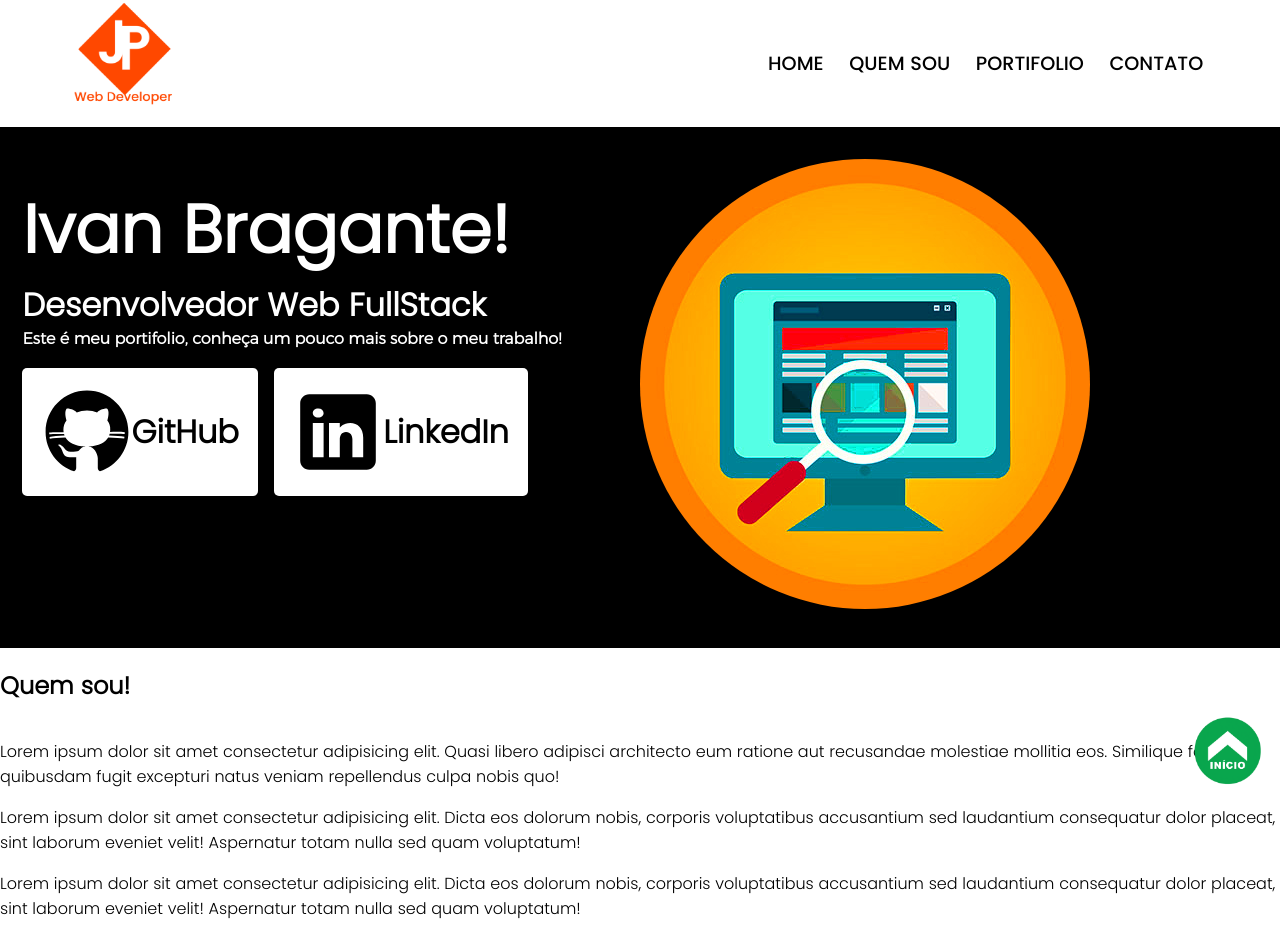
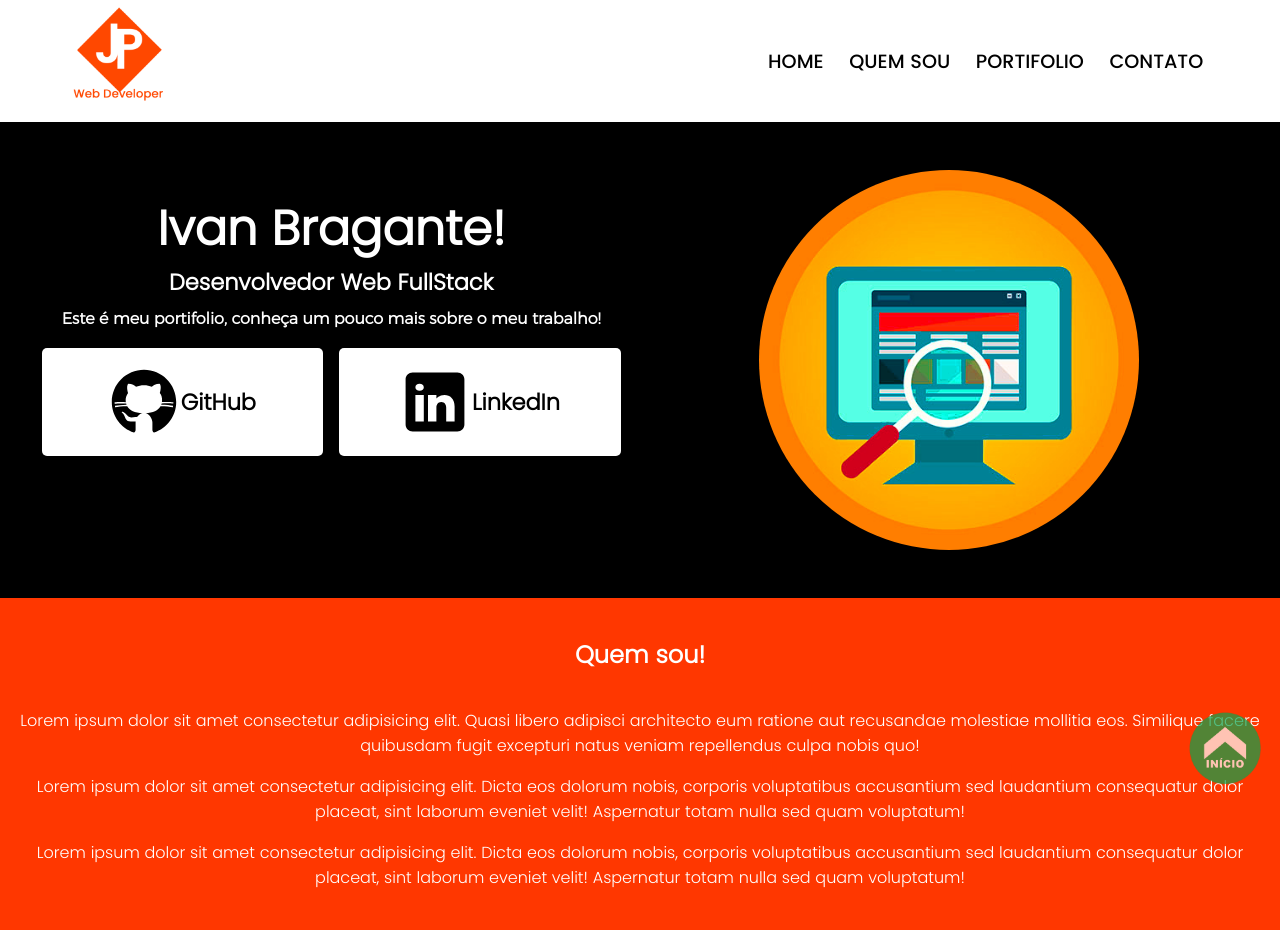
Before and after one commit to ivanbragante/CursoReactPresencial, a React (Create React App) app in the folder projeto_4/portifolio_jp/: page / in a window 1280 px wide. Shown: the top 930 px of the page. Built offline with nearby package versions, Linux system fonts and the light colour scheme.

Commit message:
Botao hamburguer menu e about finalizados

```diff
--- a/projeto_4/portifolio_jp/src/components/CpBanner.jsx
+++ b/projeto_4/portifolio_jp/src/components/CpBanner.jsx
@@ -18,11 +18,11 @@ const CpBanner = () => {
                     <div className="btn-portifolio">
                         <a href="https://github.com/ivanbragante" target="_blank" className="link-github">
                             <img src={github_banner} alt="GitHub!" title="GitHub!" className="github"/>
-                            GitHub
+                                GitHub
                         </a>
                         <a href="https://www.linkedin.com/in/ivan-bragante-204a51190/" target="_blank" className="link-linkedin">
                             <img src={linkedin_banner} alt="Linkedin!" title="Linkedin!" className="linkedin"/>
-                            LinkedIn
+                                LinkedIn
                         </a>
                     </div>
                 </div>
--- a/projeto_4/portifolio_jp/src/css/mediaQuery.css
+++ b/projeto_4/portifolio_jp/src/css/mediaQuery.css
@@ -1,6 +1,442 @@
+/* ----------- Mobile First (até 767px) ----------- */
+
+.btn-nav-topo{
+    width: 50px;
+    height: 50px;
+    border-radius: 50%;
+    opacity: 70%;
+    cursor: pointer;
+}
+
+.btn-nav-topo:hover{
+    transform: scale(1.2);
+    opacity: 100%;
+    transition: 0.4s;
+}
+
+.topo nav ul .nav-item a{
+    text-decoration: none;
+    color: var(--cor-font-menu);
+    text-transform: uppercase;
+    font-family: var(--font-header);
+    font-size: 1.2rem;
+    padding: 0.8rem;
+}
+
+
+.img-logotipo {
+    width: 90px;
+    margin-top: 5px;
+}
+
+
+.nome {
+    font-size: 3rem;
+    margin: 0px;
+}
+
+.nome:hover {
+    color: #ff3700;
+    cursor: default;
+    transition: 0.25s;
+}
+
+.funcao {
+    font-size: 1.4rem;
+    margin: 0px;
+    margin-bottom: 10px;
+}
+
+.funcao:hover {
+    color: #ff3700;
+    cursor: default;
+}
+
+.descricao {
+    font-size: 1rem;
+    font-family: var(--font-text-banner);
+    margin: 0px;
+}
+
+.descricao:hover {
+    color: #ff3700;
+    cursor: default;
+    transition: 0.25s;
+}
+
+.title-banner {
+    padding: 1.2rem;
+    text-align: center;
+}
+
+.btn-portifolio {
+    display: flex;
+    flex-direction: column;
+    justify-content: center;
+    align-items: center;
+    gap: 1rem;
+}
+
+.github {
+    width: 70px;
+    margin-right: 2px;
+}
+
+.linkedin {
+    width: 70px;
+    margin-right: 2px;
+}
+
+.link-github {
+    width: 70%;
+    text-decoration: none;
+    font-weight: bolder;
+    font-size: 2rem;
+    padding: 1.2rem;
+    background-color: white;
+    color: black;
+    display: flex;
+    align-items: center;
+    justify-content: center;
+    border-radius: 5px;
+}
+
+.link-linkedin {
+    width: 70%;
+    text-decoration: none;
+    font-weight: bolder;
+    font-size: 2rem;
+    padding: 1.2rem;
+    background-color: white;
+    color: black;
+    display: flex;
+    align-items: center;
+    justify-content: center;
+    border-radius: 5px;
+}
+
+.link-github:hover,
+.link-linkedin:hover {
+    transition: .25s;
+    transform: scale(1.02);
+}
+
+.img-banner {
+    border-radius: 50%;
+    width: 300px;
+}
+
+.img-banner:hover {
+    transition: .25s;
+    transform: scale(1.03);
+}
+
+.box-img-banner {
+    display: flex;
+    padding: 1rem;
+    justify-content: center;
+    align-items: center;
+}
+
+.logotipo-copy {
+    width: 80px;
+}
+
+.card-projects{
+    width: 310px;
+    padding-bottom: 3px;
+}
+
+.img-card{
+    width: 100%;
+    max-width: 310px;
+    object-fit: cover;
+    border-top-left-radius: 8px;
+    border-top-right-radius: 8px;
+}
+
+.about{
+    padding: 1.2rem 1rem;
+    background-color: #ff3700;
+    color: white;
+    text-align: center;
+}
+
+.box-habil{
+    display: flex;
+    flex-wrap: wrap;
+    justify-content: center;
+    gap: 12px;
+}
+
+.habil{
+    padding: 8px;
+    font-size: 0.8rem;
+    border: 2.3px solid #000000;
+    background-color: white;
+    border-radius: 16px;
+    color: black;
+    cursor: default;
+}
+
+.habil:hover{
+    transform: scale(1.05);
+    background-color: black;
+    color: white;
+    transition: 1s;
+    border: none;
+}
+
+@media screen and (max-width: 769px){
+/* Botão hamburguer linhas */
+.one, .two, .three {
+    width: 100%;
+    height: 6px;
+    background-color: #ff3700;
+    margin: 6px auto;
+    transition: .3s;
+}
+
+.menu-toggle{
+    width: 40px;
+    height: 32px;
+    cursor: pointer;
+}
+
+/* Esconde o menu por padrão */
+.menu-section nav {
+    display: none;
+}
+
+/* Quando abrir o menu */
+.menu-section.on {
+    position: fixed;
+    top: 0;
+    left: 0;
+    width: 100vw;
+    height: 170px;
+    background-color: white;
+    z-index: 10;
+    display: flex;
+    flex-direction: column;
+    align-items: center;
+    justify-content: center;
+}
+
+.menu-section.on nav {
+    display: block;
+}
+
+.menu-section.on .menu-toggle {
+    position: absolute;
+    right: 25px;
+    top: 25px;
+}
+
+/* Animação para virar "X" */
+.menu-section.on .menu-toggle .one {
+    transform: translateY(12px) rotate(45deg);
+}
+
+.menu-section.on .menu-toggle .two {
+    opacity: 0;
+}
+
+.menu-section.on .menu-toggle .three {
+    transform: translateY(-12px) rotate(-45deg);
+}
+
+/* Links do menu */
+.menu-section.on nav ul {
+    text-align: center;
+    list-style: none;
+    padding: 0;
+}
+
+.menu-section.on nav ul li {
+    margin: 0.1rem 0;
+}
+
+.menu-section.on nav ul a {
+    text-decoration: none;
+    color: black;
+    font-size: 1.5rem;
+    transition: 0.3s;
+}
+
+}
+
+/* ----------- Tablet (768px até 1023px) ----------- */
 @media screen and (min-width: 768px) {
-    .column-1{
+    .btn-nav-topo{
+        width: 60px;
+        height: 60px;
+    }
+
+    .img-logotipo {
+        width: 110px;
+    }
+
+    .topo nav ul {
+        display: flex;
+    }
+
+    .title-banner {
+        padding: 1.2rem;
+        text-align: center;
+    }
+
+    .img-banner {
+        width: 100%;
+        max-width: 380px;
+        border-radius: 50%;
+    }
+
+    .img-banner:hover {
+        transition: .25s;
+        transform: scale(1.03);
+    }
+
+    .box-img-banner {
+        display: flex;
+        padding: 1rem;
+        justify-content: center;
+        align-items: center;
+    }
+
+    .btn-portifolio {
+        display: flex;
+        flex-direction: column;
+        justify-content: center;
+        align-items: center;
+        gap: 1rem;
+    }
+
+    .link-github,
+    .link-linkedin {
+        width: 45%;
+    }
+
+
+    .link-github {
+        width: 80%;
+        text-decoration: none;
+        font-weight: bolder;
+        font-size: 2rem;
+        padding: 1.2rem;
+        background-color: white;
+        color: black;
+        display: flex;
+        align-items: center;
+        justify-content: center;
+        border-radius: 5px;
+    }
+
+    .link-linkedin {
+        width: 80%;
+        text-decoration: none;
+        font-weight: bolder;
+        font-size: 2rem;
+        padding: 1.2rem;
+        background-color: white;
+        color: black;
+        display: flex;
+        align-items: center;
+        justify-content: center;
+        border-radius: 5px;
+    }
+
+    .link-github:hover,
+    .link-linkedin:hover {
+        transition: .25s;
+        transform: scale(1.04);
+    }
+
+}
+
+/* ----------- Desktop (1024px+) ----------- */
+@media screen and (min-width: 1024px) {
+
+    .btn-nav-topo{
+        width: 75px;
+        height: 75px;
+    }
+
+    .topo nav ul {
+        display: flex;
+    }
+
+    .topo nav ul .nav-item a:hover{
+        color: var(--cor-font-menu-hover);
+        transition: 0.4s;
+    }
+
+    .wrap {
+        width: 100%;
+        max-width: 1280px;
+        margin: 0 auto;
+        display: grid;
+    }
+
+    .column-1 {
         display: grid;
         grid-template-columns: 1fr 1fr;
     }
+
+    .img-banner {
+        width: 100%;
+        max-width: 380px;
+        border-radius: 50%;
+    }
+
+    .btn-portifolio {
+        display: flex;
+        justify-content: center;
+        flex-direction: row;
+        gap: 1rem;
+    }
+
+    .link-github {
+        width: 80%;
+        text-decoration: none;
+        font-weight: bolder;
+        font-size: 1.4rem;
+        padding: 1.2rem;
+        background-color: white;
+        color: black;
+        display: flex;
+        align-items: center;
+        justify-content: center;
+        border-radius: 5px;
+    }
+
+    .link-linkedin {
+        width: 80%;
+        text-decoration: none;
+        font-weight: bolder;
+        font-size: 1.4rem;
+        padding: 1.2rem;
+        background-color: white;
+        color: black;
+        display: flex;
+        align-items: center;
+        justify-content: center;
+        border-radius: 5px;
+    }
+
+    .link-github:hover,
+    .link-linkedin:hover {
+        transition: .25s;
+        transform: scale(1.04);
+    }
+
+    .box-img-banner {
+        display: flex;
+        justify-content: center;
+        align-items: center;
+    }
+
+
+
+
 }
--- a/projeto_4/portifolio_jp/src/css/style.css
+++ b/projeto_4/portifolio_jp/src/css/style.css
@@ -32,62 +32,22 @@ header{
     background-color: var(--cor-bg-header);
 }
 
-.wrap{
-    width: 100%;
-    max-width: 1280px;
-    margin: 0 auto;
-    display: grid;
-}
 
 .topo{
     width: 100%;
     background-color: var(--cor-bg-header);
 }
 
-.topo nav ul{
-    display: flex;
-}
-
 .topo nav ul .nav-item{
     list-style: none;
 }
 
-.topo nav ul .nav-item a{
-    text-decoration: none;
-    color: var(--cor-font-menu);
-    text-transform: uppercase;
-    font-family: var(--font-header);
-    font-size: 1.2rem;
-    padding: 0.8rem;
-}
-
-.topo nav ul .nav-item a:hover{
-    color: var(--cor-font-menu-hover);
-    transition: 0.4s;
-}
 
 .btn-nav{
     margin: 0rem 0.6rem 0rem;
     position: fixed;
     bottom: 7px;
     right: 7px;
-}
-
-.btn-nav-topo{
-    width: 70px;
-    height: 70px;
-    border-radius: 50%;
-    cursor: pointer;
-    /* box-shadow: 2px 2px 6px #0000; */
-}
-
-.btn-nav-topo:hover{
-    transform: scale(1.2);
-    transition: 0.4s;
-}
-
-.img-logotipo{
-    width: 120px;
 }
 
 .container {
@@ -104,81 +64,3 @@ header{
     background-color: #000000;
     color: white;
 }
-
-.nome {
-    font-size: 4.2rem;
-    margin: 0px;
-}
-
-.nome:hover {
-    color: #ff3700;
-    cursor: default;
-    transition: 0.25s;
-}
-
-.funcao{
-    font-size: 2rem;
-    margin: 0px;
-}
-
-.funcao:hover{
-    color: #ff3700;
-    cursor: default;
-}
-
-.descricao{
-    font-size: 1rem;
-    font-family: var(--font-text-banner);
-    margin: 0px;
-}
-
-.descricao:hover{
-    color: #ff3700;
-    cursor: default;
-    transition: 0.25s;
-}
-
-.btn-portifolio{
-    display: flex;
-    gap: 1rem;
-}
-
-.github{
-    max-width: 90px;
-}
-
-.linkedin{
-    max-width: 90px;
-}
-
-.link-github{
-    text-decoration: none;
-    font-weight: bolder;
-    font-size: 2rem;
-    padding: 1.2rem;
-    background-color: white;
-    color: black;
-    display: flex;
-    align-items: center;
-    border-radius: 5px;
-}
-
-.link-linkedin{
-    text-decoration: none;
-    font-weight: bolder;
-    font-size: 2rem;
-    padding: 1.2rem;
-    background-color: white;
-    color: black;
-    display: flex;
-    align-items: center;
-    border-radius: 5px;
-}
-.link-github:hover, .link-linkedin:hover{
-    transition: .2s;
-    transform: scale(1.04);
-}
-
-.img-banner{
-    border-radius: 50%;
-}
```
Also changed, not shown: 1 other file (tests, documents, lock files or other folders).
